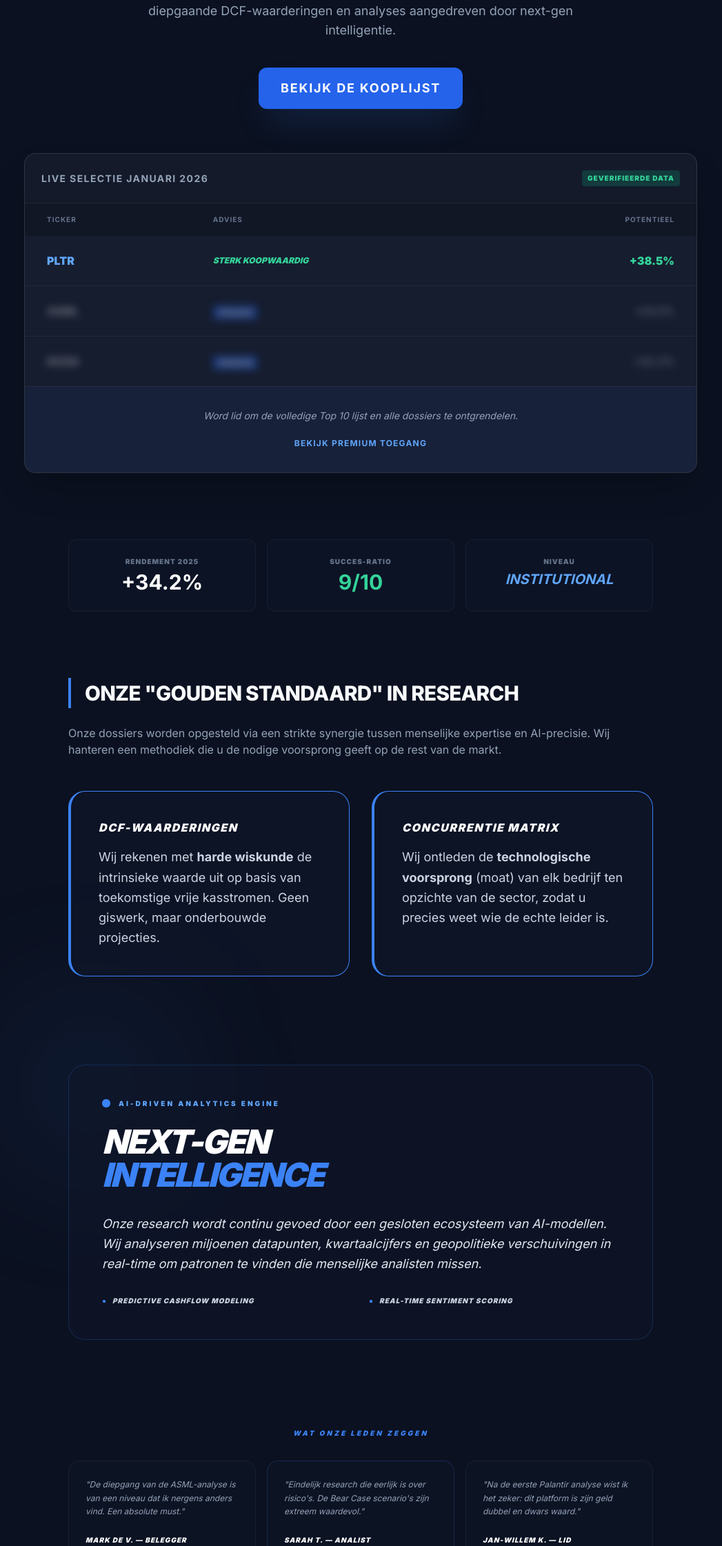
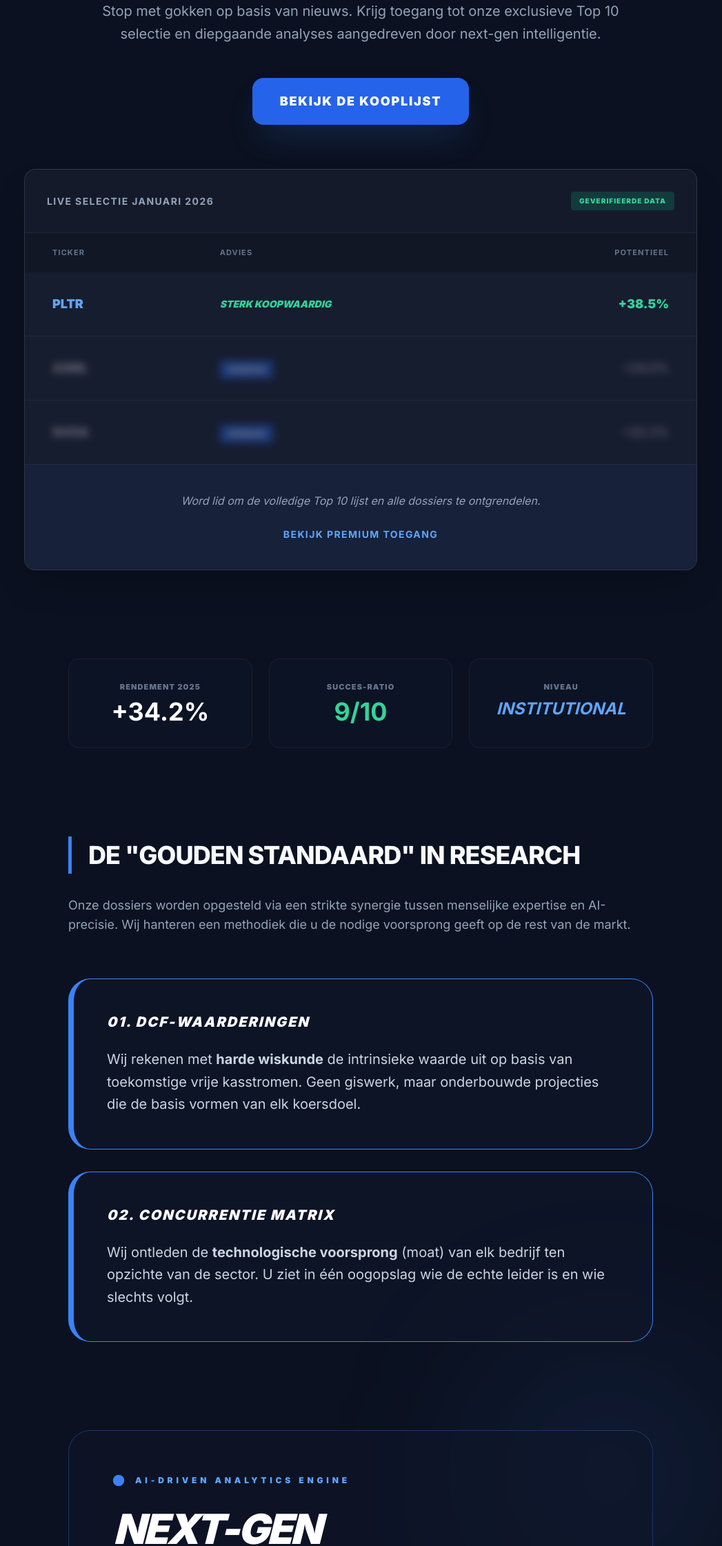
Before and after one commit to ishouldbesolucky/beurs-site-simpel, a plain HTML site: page index.html in a window 1280 px wide. Shown: the part 558-2800 px from the top of the page at 69% size, without its empty margins (117-1164 px from the left). Drawn offline with nearby package versions, Linux system fonts and the light colour scheme.

Commit message:
Update index.html

```diff
--- a/index.html
+++ b/index.html
@@ -10,8 +10,8 @@
         body { font-family: 'Inter', sans-serif; background-color: #0B1120; color: white; line-height: 1.7; }
         .blur-row { filter: blur(6px); opacity: 0.4; }
         .content-container { max-width: 896px; margin: 0 auto; padding: 0 24px; }
-        .prose h2 { color: #F8FAFC; font-weight: 800; font-size: 1.85rem; margin-top: 4rem; margin-bottom: 1.5rem; border-left: 4px solid #3B82F6; padding-left: 1.25rem; text-transform: uppercase; letter-spacing: -0.025em; }
-        .glass-card { background: rgba(15, 23, 42, 0.6); border: 1px solid rgba(255, 255, 255, 0.05); border-radius: 1.5rem; }
+        .prose h2 { color: #F8FAFC; font-weight: 800; font-size: 2.25rem; margin-top: 5rem; margin-bottom: 2rem; border-left: 5px solid #3B82F6; padding-left: 1.5rem; text-transform: uppercase; letter-spacing: -0.025em; }
+        .glass-card { background: rgba(15, 23, 42, 0.6); border: 1px solid rgba(255, 255, 255, 0.08); border-radius: 2rem; }
     </style>
 </head>
 <body>
@@ -24,24 +24,24 @@
             </div>
             <div class="flex items-center gap-4">
                 <a href="login.html" class="text-xs font-bold text-slate-400 hover:text-white transition uppercase tracking-widest px-4">Login</a>
-                <a href="#pricing" class="bg-white text-black px-5 py-2.5 rounded-full text-sm font-bold hover:bg-slate-200 transition">Word Nu Lid</a>
+                <a href="#pricing" class="bg-white text-black px-6 py-3 rounded-full text-sm font-bold hover:bg-slate-200 transition">Word Nu Lid</a>
             </div>
         </div>
     </nav>
 
-    <section class="relative pt-20 pb-32 text-center">
+    <section class="relative pt-24 pb-32 text-center">
         <div class="max-w-7xl mx-auto px-6">
-            <div class="inline-block px-3 py-1 rounded-full bg-blue-500/10 border border-blue-500/20 text-blue-400 text-xs font-bold mb-6 uppercase tracking-widest">
+            <div class="inline-block px-4 py-1.5 rounded-full bg-blue-500/10 border border-blue-500/20 text-blue-400 text-[10px] font-black uppercase tracking-widest mb-8">
                 Update Jan 2026: Palantir Analyse Live
             </div>
             <h1 class="text-5xl md:text-8xl font-black mb-8 leading-[0.95] tracking-tighter uppercase">
                 Institutionele Research <br>
                 <span class="text-blue-500">voor Particulieren</span>
             </h1>
-            <p class="max-w-2xl mx-auto text-lg text-slate-400 mb-10">
-                Stop met gokken. Krijg toegang tot onze exclusieve Top 10 selectie, diepgaande DCF-waarderingen en analyses aangedreven door next-gen intelligentie.
+            <p class="max-w-3xl mx-auto text-xl text-slate-400 mb-12 leading-relaxed">
+                Stop met gokken op basis van nieuws. Krijg toegang tot onze exclusieve Top 10 selectie en diepgaande analyses aangedreven door next-gen intelligentie.
             </p>
-            <a href="#pricing" class="bg-blue-600 hover:bg-blue-500 text-white px-8 py-4 rounded-xl font-bold text-lg transition inline-block uppercase tracking-widest shadow-2xl shadow-blue-500/20">
+            <a href="#pricing" class="bg-blue-600 hover:bg-blue-500 text-white px-10 py-5 rounded-2xl font-black text-lg transition inline-block uppercase tracking-widest shadow-2xl shadow-blue-500/20">
                 Bekijk de Kooplijst
             </a>
         </div>
@@ -49,97 +49,97 @@
 
     <section class="max-w-5xl mx-auto px-6 -mt-16 relative z-20">
         <div class="bg-[#161D2F] border border-white/10 rounded-2xl shadow-2xl overflow-hidden">
-            <div class="p-6 border-b border-white/5 flex justify-between items-center bg-black/10">
+            <div class="p-8 border-b border-white/5 flex justify-between items-center bg-black/10">
                 <h3 class="font-bold text-sm text-slate-400 uppercase tracking-widest">Live Selectie Januari 2026</h3>
-                <span class="text-[10px] bg-emerald-500/20 text-emerald-400 px-2 py-1 rounded font-black uppercase tracking-widest">Geverifieerde Data</span>
+                <span class="text-[10px] bg-emerald-500/20 text-emerald-400 px-3 py-1.5 rounded font-black uppercase tracking-widest">Geverifieerde Data</span>
             </div>
             <table class="w-full text-left">
-                <thead class="bg-black/20 text-[10px] uppercase text-slate-500 tracking-widest">
+                <thead class="bg-black/20 text-[11px] uppercase text-slate-500 tracking-widest">
                     <tr>
-                        <th class="px-8 py-4 font-bold">Ticker</th>
-                        <th class="px-8 py-4 font-bold">Advies</th>
-                        <th class="px-8 py-4 font-bold text-right">Potentieel</th>
+                        <th class="px-10 py-5 font-bold">Ticker</th>
+                        <th class="px-10 py-5 font-bold">Advies</th>
+                        <th class="px-10 py-5 font-bold text-right">Potentieel</th>
                     </tr>
                 </thead>
                 <tbody class="divide-y divide-white/5">
                     <tr>
-                        <td class="px-8 py-6 font-black text-blue-400">PLTR</td>
-                        <td class="px-8 py-6 text-emerald-400 font-black uppercase text-xs italic">Sterk Koopwaardig</td>
-                        <td class="px-8 py-6 text-right text-emerald-400 font-black">+38.5%</td>
+                        <td class="px-10 py-8 font-black text-blue-400 text-lg">PLTR</td>
+                        <td class="px-10 py-8 text-emerald-400 font-black uppercase text-sm italic italic">Sterk Koopwaardig</td>
+                        <td class="px-10 py-8 text-right text-emerald-400 font-black text-lg">+38.5%</td>
                     </tr>
                     <tr class="blur-row">
-                        <td class="px-8 py-6 font-bold">ASML</td>
-                        <td class="px-8 py-6"><span class="bg-blue-600 px-2 py-1 rounded text-[10px] font-black">PREMIUM</span></td>
-                        <td class="px-8 py-6 text-right">+24.0%</td>
+                        <td class="px-10 py-8 font-bold text-lg">ASML</td>
+                        <td class="px-10 py-8"><span class="bg-blue-600 px-3 py-1.5 rounded text-[11px] font-black uppercase">PREMIUM</span></td>
+                        <td class="px-10 py-8 text-right text-lg">+24.0%</td>
                     </tr>
                     <tr class="blur-row">
-                        <td class="px-8 py-6 font-bold">NVDA</td>
-                        <td class="px-8 py-6"><span class="bg-blue-600 px-2 py-1 rounded text-[10px] font-black">PREMIUM</span></td>
-                        <td class="px-8 py-6 text-right">+32.2%</td>
+                        <td class="px-10 py-8 font-bold text-lg">NVDA</td>
+                        <td class="px-10 py-8"><span class="bg-blue-600 px-3 py-1.5 rounded text-[11px] font-black uppercase">PREMIUM</span></td>
+                        <td class="px-10 py-8 text-right text-lg">+32.2%</td>
                     </tr>
                 </tbody>
             </table>
-            <div class="p-8 text-center bg-blue-600/5 border-t border-white/5">
-                <p class="text-sm text-slate-400 mb-4 font-medium italic">Word lid om de volledige Top 10 lijst en alle dossiers te ontgrendelen.</p>
-                <a href="#pricing" class="text-blue-400 font-bold hover:underline uppercase text-xs tracking-widest">Bekijk Premium Toegang</a>
+            <div class="p-10 text-center bg-blue-600/5 border-t border-white/5">
+                <p class="text-base text-slate-400 mb-6 font-medium italic">Word lid om de volledige Top 10 lijst en alle dossiers te ontgrendelen.</p>
+                <a href="#pricing" class="text-blue-400 font-bold hover:underline uppercase text-sm tracking-widest">Bekijk Premium Toegang</a>
             </div>
         </div>
     </section>
 
     <div class="content-container">
 
-        <section class="grid grid-cols-1 md:grid-cols-3 gap-4 my-24 text-center">
-            <div class="bg-slate-900/50 p-6 rounded-xl border border-white/5">
-                <span class="block text-slate-500 text-[10px] font-black uppercase mb-1 tracking-widest">Rendement 2025</span>
-                <span class="text-white font-bold text-3xl">+34.2%</span>
+        <section class="grid grid-cols-1 md:grid-cols-3 gap-6 my-32 text-center">
+            <div class="bg-slate-900/50 p-8 rounded-2xl border border-white/5">
+                <span class="block text-slate-500 text-[11px] font-black uppercase mb-2 tracking-widest">Rendement 2025</span>
+                <span class="text-white font-bold text-4xl">+34.2%</span>
             </div>
-            <div class="bg-slate-900/50 p-6 rounded-xl border border-white/5">
-                <span class="block text-slate-500 text-[10px] font-black uppercase mb-1 tracking-widest">Succes-ratio</span>
-                <span class="text-emerald-400 font-bold text-3xl uppercase">9/10</span>
+            <div class="bg-slate-900/50 p-8 rounded-2xl border border-white/5">
+                <span class="block text-slate-500 text-[11px] font-black uppercase mb-2 tracking-widest">Succes-ratio</span>
+                <span class="text-emerald-400 font-bold text-4xl uppercase">9/10</span>
             </div>
-            <div class="bg-slate-900/50 p-6 rounded-xl border border-white/5">
-                <span class="block text-slate-500 text-[10px] font-black uppercase mb-1 tracking-widest">Niveau</span>
-                <span class="text-blue-400 font-bold text-xl uppercase pt-1 italic">Institutional</span>
+            <div class="bg-slate-900/50 p-8 rounded-2xl border border-white/5">
+                <span class="block text-slate-500 text-[11px] font-black uppercase mb-2 tracking-widest">Niveau</span>
+                <span class="text-blue-400 font-bold text-2xl uppercase pt-1 italic">Institutional</span>
             </div>
         </section>
 
         <main class="prose max-w-none">
-            <h2>Onze "Gouden Standaard" in Research</h2>
-            <p class="text-slate-400">Onze dossiers worden opgesteld via een strikte synergie tussen menselijke expertise en AI-precisie. Wij hanteren een methodiek die u de nodige voorsprong geeft op de rest van de markt.</p>
+            <h2 class="mt-0">De "Gouden Standaard" in Research</h2>
+            <p class="text-slate-400 text-lg">Onze dossiers worden opgesteld via een strikte synergie tussen menselijke expertise en AI-precisie. Wij hanteren een methodiek die u de nodige voorsprong geeft op de rest van de markt.</p>
 
-            <div class="grid md:grid-cols-2 gap-8 not-prose mt-12">
-                <div class="glass-card p-10 border-l-4 border-blue-500">
-                    <h3 class="text-white font-black uppercase text-base mb-4 tracking-widest italic">DCF-Waarderingen</h3>
-                    <p class="text-slate-300 text-lg leading-relaxed">Wij rekenen met <strong>harde wiskunde</strong> de intrinsieke waarde uit op basis van toekomstige vrije kasstromen. Geen giswerk, maar onderbouwde projecties.</p>
+            <div class="grid grid-cols-1 gap-8 not-prose mt-16">
+                <div class="glass-card p-12 border-l-8 border-blue-500">
+                    <h3 class="text-white font-black uppercase text-xl mb-6 tracking-widest italic">01. DCF-Waarderingen</h3>
+                    <p class="text-slate-300 text-xl leading-relaxed">Wij rekenen met <strong>harde wiskunde</strong> de intrinsieke waarde uit op basis van toekomstige vrije kasstromen. Geen giswerk, maar onderbouwde projecties die de basis vormen van elk koersdoel.</p>
                 </div>
-                <div class="glass-card p-10 border-l-4 border-blue-500">
-                    <h3 class="text-white font-black uppercase text-base mb-4 tracking-widest italic">Concurrentie Matrix</h3>
-                    <p class="text-slate-300 text-lg leading-relaxed">Wij ontleden de <strong>technologische voorsprong</strong> (moat) van elk bedrijf ten opzichte van de sector, zodat u precies weet wie de echte leider is.</p>
+                <div class="glass-card p-12 border-l-8 border-blue-500">
+                    <h3 class="text-white font-black uppercase text-xl mb-6 tracking-widest italic">02. Concurrentie Matrix</h3>
+                    <p class="text-slate-300 text-xl leading-relaxed">Wij ontleden de <strong>technologische voorsprong</strong> (moat) van elk bedrijf ten opzichte van de sector. U ziet in één oogopslag wie de echte leider is en wie slechts volgt.</p>
                 </div>
             </div>
         </main>
 
         <section class="my-32 relative">
-            <div class="absolute -top-24 -left-24 w-64 h-64 bg-blue-500/10 blur-[100px] rounded-full -z-10"></div>
-            <div class="glass-card p-12 border border-blue-500/20 relative overflow-hidden">
-                <div class="flex flex-col md:flex-row items-center gap-10">
-                    <div class="flex-1">
-                        <div class="flex items-center gap-3 mb-6">
-                            <span class="relative flex h-3 w-3">
+            <div class="absolute -top-32 -right-32 w-96 h-96 bg-blue-500/10 blur-[120px] rounded-full -z-10"></div>
+            <div class="glass-card p-16 border border-blue-500/30 relative overflow-hidden">
+                <div class="flex flex-col gap-10">
+                    <div>
+                        <div class="flex items-center gap-4 mb-8">
+                            <span class="relative flex h-4 w-4">
                                 <span class="animate-ping absolute inline-flex h-full w-full rounded-full bg-blue-400 opacity-75"></span>
-                                <span class="relative inline-flex rounded-full h-3 w-3 bg-blue-500"></span>
+                                <span class="relative inline-flex rounded-full h-4 w-4 bg-blue-500"></span>
                             </span>
-                            <span class="text-blue-400 text-[10px] font-black uppercase tracking-[0.3em]">AI-Driven Analytics Engine</span>
+                            <span class="text-blue-400 text-xs font-black uppercase tracking-[0.4em]">AI-Driven Analytics Engine</span>
                         </div>
-                        <h2 class="text-4xl md:text-5xl font-black text-white uppercase tracking-tighter mb-8 leading-none italic">
+                        <h2 class="text-4xl md:text-6xl font-black text-white uppercase tracking-tighter mb-10 leading-none italic">
                             Next-Gen <br><span class="text-blue-500">Intelligence</span>
                         </h2>
-                        <p class="text-slate-200 text-lg leading-relaxed mb-8 italic">
-                            Onze research wordt continu gevoed door een gesloten ecosysteem van AI-modellen. Wij analyseren miljoenen datapunten, kwartaalcijfers en geopolitieke verschuivingen in real-time om patronen te vinden die menselijke analisten missen.
+                        <p class="text-slate-200 text-2xl leading-relaxed mb-10 italic font-medium">
+                            Onze research wordt continu gevoed door een gesloten ecosysteem van AI-modellen. Wij analyseren miljoenen datapunten, kwartaalcijfers en geopolitieke verschuivingen in real-time om patronen te vinden die menselijke analisten simpelweg missen.
                         </p>
-                        <div class="grid grid-cols-1 sm:grid-cols-2 gap-6 text-[10px] font-black uppercase tracking-widest text-slate-300 italic">
-                            <div class="flex items-center gap-2"><span class="text-blue-500">●</span> Predictive Cashflow Modeling</div>
-                            <div class="flex items-center gap-2"><span class="text-blue-500">●</span> Real-time Sentiment Scoring</div>
+                        <div class="grid grid-cols-1 sm:grid-cols-2 gap-8 text-xs font-black uppercase tracking-widest text-slate-300 italic">
+                            <div class="flex items-center gap-3"><span class="text-blue-500 text-xl">●</span> Predictive Cashflow Modeling</div>
+                            <div class="flex items-center gap-3"><span class="text-blue-500 text-xl">●</span> Real-time Sentiment Scoring</div>
                         </div>
                     </div>
                 </div>
@@ -147,19 +147,28 @@
         </section>
 
         <section class="pb-32">
-            <h2 class="text-[10px] font-black uppercase tracking-[0.3em] text-blue-500 mb-8 italic text-center">Wat onze leden zeggen</h2>
-            <div class="grid md:grid-cols-3 gap-4">
-                <div class="bg-slate-900/40 p-6 rounded-2xl border border-white/5">
-                    <p class="text-slate-400 italic text-xs mb-6 leading-relaxed">"De diepgang van de ASML-analyse is van een niveau dat ik nergens anders vind. Een absolute must."</p>
-                    <span class="block text-[10px] font-black uppercase tracking-widest text-white italic">Mark de V. — Belegger</span>
+            <h2 class="text-xs font-black uppercase tracking-[0.4em] text-blue-500 mb-12 italic text-center">Wat onze leden zeggen</h2>
+            <div class="grid grid-cols-1 gap-8">
+                <div class="bg-slate-900/40 p-12 rounded-[2.5rem] border border-white/5">
+                    <p class="text-slate-200 italic text-xl mb-10 leading-relaxed font-medium">"De diepgang van de ASML-analyse is van een niveau dat ik nergens anders vind. Een absolute must voor elke serieuze tech-belegger die begrijpt dat data belangrijker is dan emotie."</p>
+                    <div class="flex items-center gap-4 border-t border-white/10 pt-8">
+                        <div class="w-12 h-12 bg-blue-600 rounded-full flex items-center justify-center font-black">MV</div>
+                        <span class="text-xs font-black uppercase tracking-widest text-white italic text-lg">Mark de V. — Belegger</span>
+                    </div>
                 </div>
-                <div class="bg-slate-900/40 p-6 rounded-2xl border border-blue-500/20">
-                    <p class="text-slate-400 italic text-xs mb-6 leading-relaxed">"Eindelijk research die eerlijk is over risico's. De Bear Case scenario's zijn extreem waardevol."</p>
-                    <span class="block text-[10px] font-black uppercase tracking-widest text-white italic">Sarah T. — Analist</span>
+                <div class="bg-slate-900/40 p-12 rounded-[2.5rem] border-2 border-blue-500/20">
+                    <p class="text-slate-200 italic text-xl mb-10 leading-relaxed font-medium">"Eindelijk research die eerlijk is over risico's. De Bear Case scenario's zijn voor mij net zo waardevol als de koersdoelen. Het geeft een compleet beeld van de markt."</p>
+                    <div class="flex items-center gap-4 border-t border-white/10 pt-8">
+                        <div class="w-12 h-12 bg-blue-600 rounded-full flex items-center justify-center font-black">ST</div>
+                        <span class="text-xs font-black uppercase tracking-widest text-white italic text-lg">Sarah T. — Analist</span>
+                    </div>
                 </div>
-                <div class="bg-slate-900/40 p-6 rounded-2xl border border-white/5">
-                    <p class="text-slate-400 italic text-xs mb-6 leading-relaxed">"Na de eerste Palantir analyse wist ik het zeker: dit platform is zijn geld dubbel en dwars waard."</p>
-                    <span class="block text-[10px] font-black uppercase tracking-widest text-white italic">Jan-Willem K. — Lid</span>
+                <div class="bg-slate-900/40 p-12 rounded-[2.5rem] border border-white/5">
+                    <p class="text-slate-200 italic text-xl mb-10 leading-relaxed font-medium">"Na de eerste Palantir analyse wist ik het zeker: dit platform is zijn geld dubbel en dwars waard. De manier waarop AI-data wordt vertaald naar strategie is uniek."</p>
+                    <div class="flex items-center gap-4 border-t border-white/10 pt-8">
+                        <div class="w-12 h-12 bg-blue-600 rounded-full flex items-center justify-center font-black">JK</div>
+                        <span class="text-xs font-black uppercase tracking-widest text-white italic text-lg">Jan-Willem K. — Lid</span>
+                    </div>
                 </div>
             </div>
         </section>
@@ -167,34 +176,34 @@
 
     <section id="pricing" class="py-32 bg-black/20">
         <div class="max-w-4xl mx-auto px-6 text-center">
-            <h2 class="text-4xl font-black mb-16 uppercase tracking-tighter italic">Kies uw Plan</h2>
-            <div class="grid md:grid-cols-2 gap-8">
-                <div class="bg-[#161D2F] border border-white/10 p-10 rounded-3xl text-left">
-                    <h3 class="text-xl font-bold mb-2 uppercase tracking-widest">Maandelijks</h3>
-                    <div class="text-4xl font-extrabold mb-8">€49 <span class="text-sm font-normal text-slate-500">/mnd</span></div>
-                    <ul class="text-slate-400 text-sm space-y-3 mb-8">
-                        <li>✓ Volledige Top 10 Selectie</li>
-                        <li>✓ Wekelijkse Dossier Updates</li>
-                        <li>✓ Maandelijks Opzegbaar</li>
+            <h2 class="text-5xl font-black mb-16 uppercase tracking-tighter italic">Kies uw Plan</h2>
+            <div class="grid md:grid-cols-2 gap-8 text-left">
+                <div class="bg-[#161D2F] border border-white/10 p-12 rounded-[2.5rem]">
+                    <h3 class="text-2xl font-black mb-3 uppercase tracking-widest">Maandelijks</h3>
+                    <div class="text-5xl font-black mb-10">€49 <span class="text-sm font-normal text-slate-500 uppercase">/ per maand</span></div>
+                    <ul class="text-slate-400 text-lg space-y-4 mb-10 font-medium">
+                        <li class="flex items-center gap-3"><span class="text-blue-500 font-bold">✓</span> Volledige Top 10 Selectie</li>
+                        <li class="flex items-center gap-3"><span class="text-blue-500 font-bold">✓</span> Wekelijkse Dossier Updates</li>
+                        <li class="flex items-center gap-3"><span class="text-blue-500 font-bold">✓</span> Maandelijks Opzegbaar</li>
                     </ul>
-                    <a href="checkout.html" class="block w-full py-4 rounded-xl border border-white/20 font-bold text-center hover:bg-white hover:text-black transition uppercase text-[10px] tracking-[0.2em]">Start Nu</a>
+                    <a href="checkout.html" class="block w-full py-5 rounded-2xl border border-white/20 font-black text-center hover:bg-white hover:text-black transition uppercase text-xs tracking-widest">Start Maandelijks</a>
                 </div>
-                <div class="bg-blue-600 p-10 rounded-3xl text-left relative overflow-hidden shadow-2xl shadow-blue-500/40">
-                    <div class="absolute top-4 right-4 bg-emerald-400 text-black text-[10px] font-black px-2 py-1 rounded">BESTE DEAL</div>
-                    <h3 class="text-xl font-bold mb-2 text-white uppercase tracking-widest">Jaarlijks</h3>
-                    <div class="text-4xl font-extrabold mb-8 text-white">€450 <span class="text-sm font-normal text-blue-200">/jr</span></div>
-                    <ul class="text-blue-100 text-sm space-y-3 mb-8">
-                        <li>✓ Alle voordelen van Maandelijks</li>
-                        <li>✓ Bespaar €138 per jaar</li>
-                        <li>✓ Prioriteit bij nieuwe Research</li>
+                <div class="bg-blue-600 p-12 rounded-[2.5rem] relative overflow-hidden shadow-2xl shadow-blue-500/40">
+                    <div class="absolute top-6 right-6 bg-emerald-400 text-black text-[10px] font-black px-3 py-1.5 rounded uppercase tracking-widest">BESTE DEAL</div>
+                    <h3 class="text-2xl font-black mb-3 text-white uppercase tracking-widest">Jaarlijks</h3>
+                    <div class="text-5xl font-black mb-10 text-white">€450 <span class="text-sm font-normal text-blue-200 uppercase">/ per jaar</span></div>
+                    <ul class="text-blue-500 text-lg space-y-4 mb-10 font-medium text-white">
+                        <li class="flex items-center gap-3"><span class="text-white font-bold">✓</span> Alle voordelen van Maandelijks</li>
+                        <li class="flex items-center gap-3"><span class="text-white font-bold">✓</span> Bespaar €138 per jaar</li>
+                        <li class="flex items-center gap-3"><span class="text-white font-bold">✓</span> Prioriteit bij nieuwe Research</li>
                     </ul>
-                    <a href="checkout.html" class="block w-full bg-white text-black py-4 rounded-xl font-bold text-center hover:bg-slate-100 transition uppercase text-[10px] tracking-[0.2em]">Word Premium Lid</a>
+                    <a href="checkout.html" class="block w-full bg-white text-black py-5 rounded-2xl font-black text-center hover:bg-slate-100 transition uppercase text-xs tracking-widest">Start Jaarabonnement</a>
                 </div>
             </div>
         </div>
     </section>
 
-    <footer class="py-12 border-t border-white/5 text-center text-slate-600 text-[10px] uppercase tracking-widest font-bold">
+    <footer class="py-16 border-t border-white/5 text-center text-slate-600 text-[10px] uppercase tracking-widest font-black">
         &copy; 2026 BeursAnalysePro Strategy Group | Geen Financieel Advies
     </footer>
 
```
